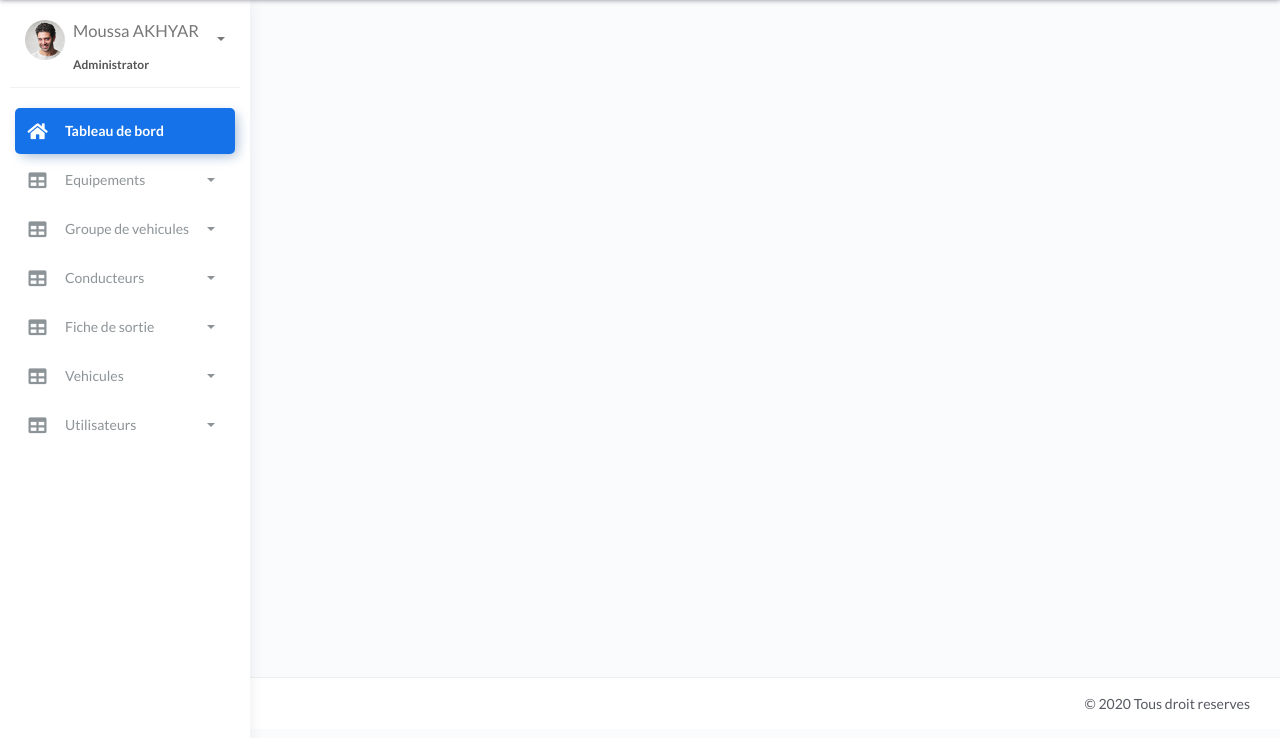
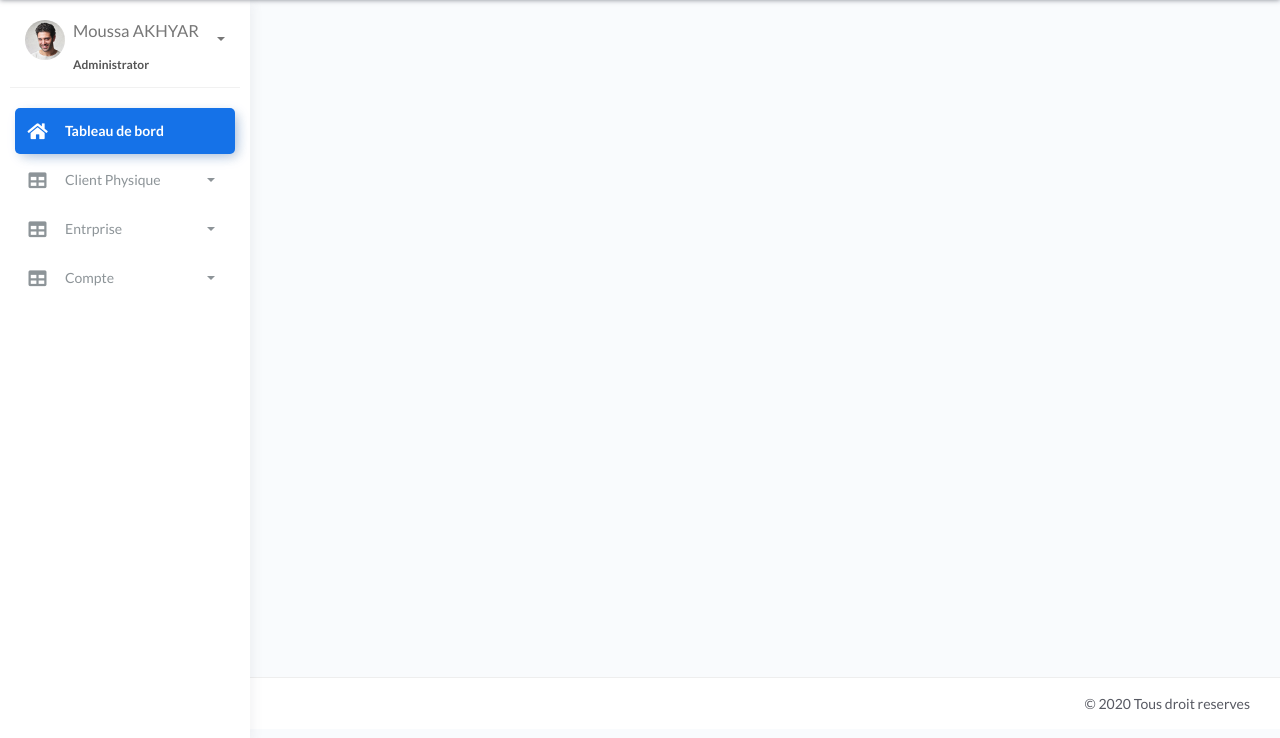
Before and after one commit to MoussaAKHYAR/symfonyBanque, a Symfony app: template templates/reset_password/reset.html.twig in a window 1280 px wide. Shown: the part 62-800 px from the top of the page. Run offline with Twig, Linux system fonts and the light colour scheme; the template is opened without the code that fills it, so the values that code supplies are empty; some libraries are stand-ins or nearby versions.

Commit message:
mise en place du template

```diff
--- a/templates/main/index.html.twig
+++ b/templates/accueil/index.html.twig
@@ -1,6 +1,6 @@
 {% extends 'base.html.twig' %}
 
-{% block title %}Hello MainController!{% endblock %}
+{# {% block title %}Hello MainController!{% endblock %}
 
 {% block body %}
 <style>
@@ -21,4 +21,4 @@
         <li>Your template at <code><a href="{{ 'C:/xampp/htdocs/mesprojets/symfonyBanque/templates/main/index.html.twig'|file_link(0) }}">templates/main/index.html.twig</a></code></li>
     </ul>
 </div>
-{% endblock %}
+{% endblock %} #}
--- a/templates/base.html.twig
+++ b/templates/base.html.twig
@@ -2,7 +2,7 @@
 <html lang="fr">
 <head>
 	<meta http-equiv="X-UA-Compatible" content="IE=edge" />
-	<title>L V G - {% block title %}{% endblock %} </title>
+	<title>Banque du peuple{% block title %}{% endblock %} </title>
 	<meta content='width=device-width, initial-scale=1.0, shrink-to-fit=no' name='viewport' />
 	<link rel="icon" href="{{asset('assets/img/icon.ico')}}" type="image/x-icon"/>
 
@@ -135,17 +135,16 @@
 						</div>
 					</div>
 					<ul class="nav nav-primary">
-						<li class="nav-item active">
-							<a href="/">
+						<li class="nav-item active" >
+							<a href="{{path('app_home')}}">
 								<i class="fas fa-home"></i>
 								<p>Tableau de bord</p>
 							</a>
-
 						</li>
 							<li class="nav-item">
-							<a data-toggle="collapse" href="#equipement">
+							<a data-toggle="collapse" href="{{path('app_home')}}">
 								<i class="fas fa-table"></i>
-								<p>Equipements</p>
+								<p>Client Physique</p>
 								<span class="caret"></span>
 							</a>
 							<div class="collapse" id="equipement">
@@ -166,7 +165,7 @@
 						<li class="nav-item">
 							<a data-toggle="collapse" href="#groupe">
 								<i class="fas fa-table"></i>
-								<p>Groupe de vehicules</p>
+								<p>Entrprise</p>
 								<span class="caret"></span>
 							</a>
 							<div class="collapse" id="groupe">
@@ -187,7 +186,7 @@
 							<li class="nav-item">
 							<a data-toggle="collapse" href="#conducteur">
 								<i class="fas fa-table"></i>
-								<p>Conducteurs</p>
+								<p>Compte</p>
 								<span class="caret"></span>
 							</a>
 							<div class="collapse" id="conducteur">
@@ -205,69 +204,6 @@
 								</ul>
 							</div>
 						</li>
-						</li>
-						<li class="nav-item">
-							<a data-toggle="collapse" href="#fiche">
-								<i class="fas fa-table"></i>
-								<p>Fiche de sortie</p>
-								<span class="caret"></span>
-							</a>
-						<div class="collapse" id="fiche">
-							<ul class="nav nav-collapse">
-								<li>
-									<a href="tables/tables.html">
-										<span class="sub-item">Ajouter</span>
-									</a>
-								</li>
-								<li>
-									<a href="tables/datatables.html">
-										<span class="sub-item">Liste</span>
-									</a>
-								</li>
-							</ul>
-						</div>
-						</li>
-						<li class="nav-item">
-							<a data-toggle="collapse" href="#vehicule">
-								<i class="fas fa-table"></i>
-								<p>Vehicules</p>
-								<span class="caret"></span>
-							</a>
-							<div class="collapse" id="vehicule">
-								<ul class="nav nav-collapse">
-									<li>
-										<a href="/addVehicule">
-											<span class="sub-item">Ajouter</span>
-										</a>
-									</li>
-									<li>
-										<a href="/listeVehicule">
-											<span class="sub-item">Liste</span>
-										</a>
-									</li>
-								</ul>
-							</div>
-						</li>
-						<li class="nav-item">
-							<a data-toggle="collapse" href="#utilisateur">
-								<i class="fas fa-table"></i>
-								<p>Utilisateurs</p>
-								<span class="caret"></span>
-							</a>
-							<div class="collapse" id="utilisateur">
-								<ul class="nav nav-collapse">
-									<li>
-										<a href="/addUser">
-											<span class="sub-item">Ajouter</span>
-										</a>
-									</li>
-									<li>
-										<a href="/listeUser">
-											<span class="sub-item">Liste</span>
-										</a>
-									</li>
-								</ul>
-							</div>
 						</li>
 					</ul>
 				</div>
```
Also changed, not shown: src/Controller/AccueilController.php (renamed from src/Controller/MainController.php, +4 -4 lines).
